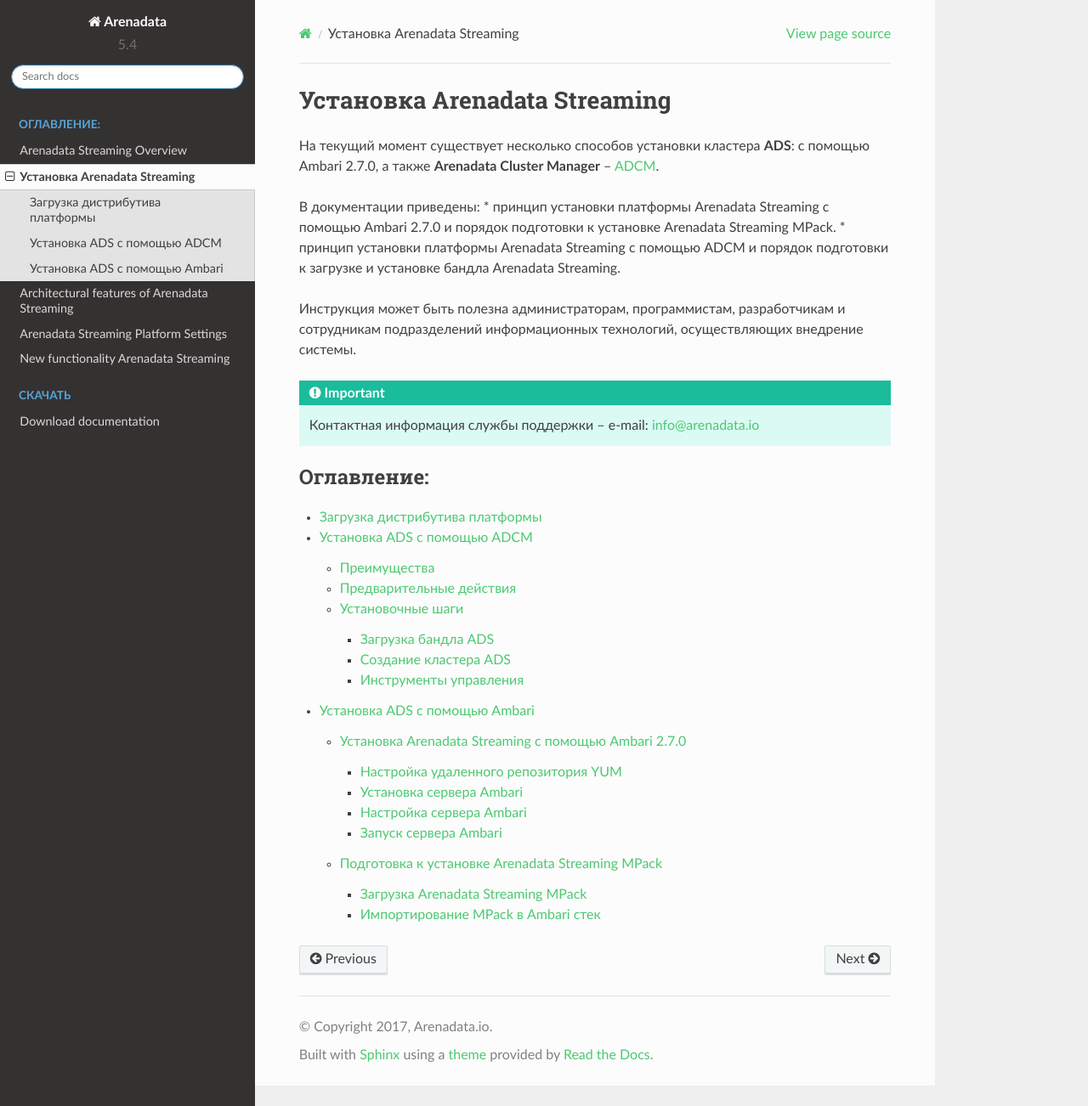
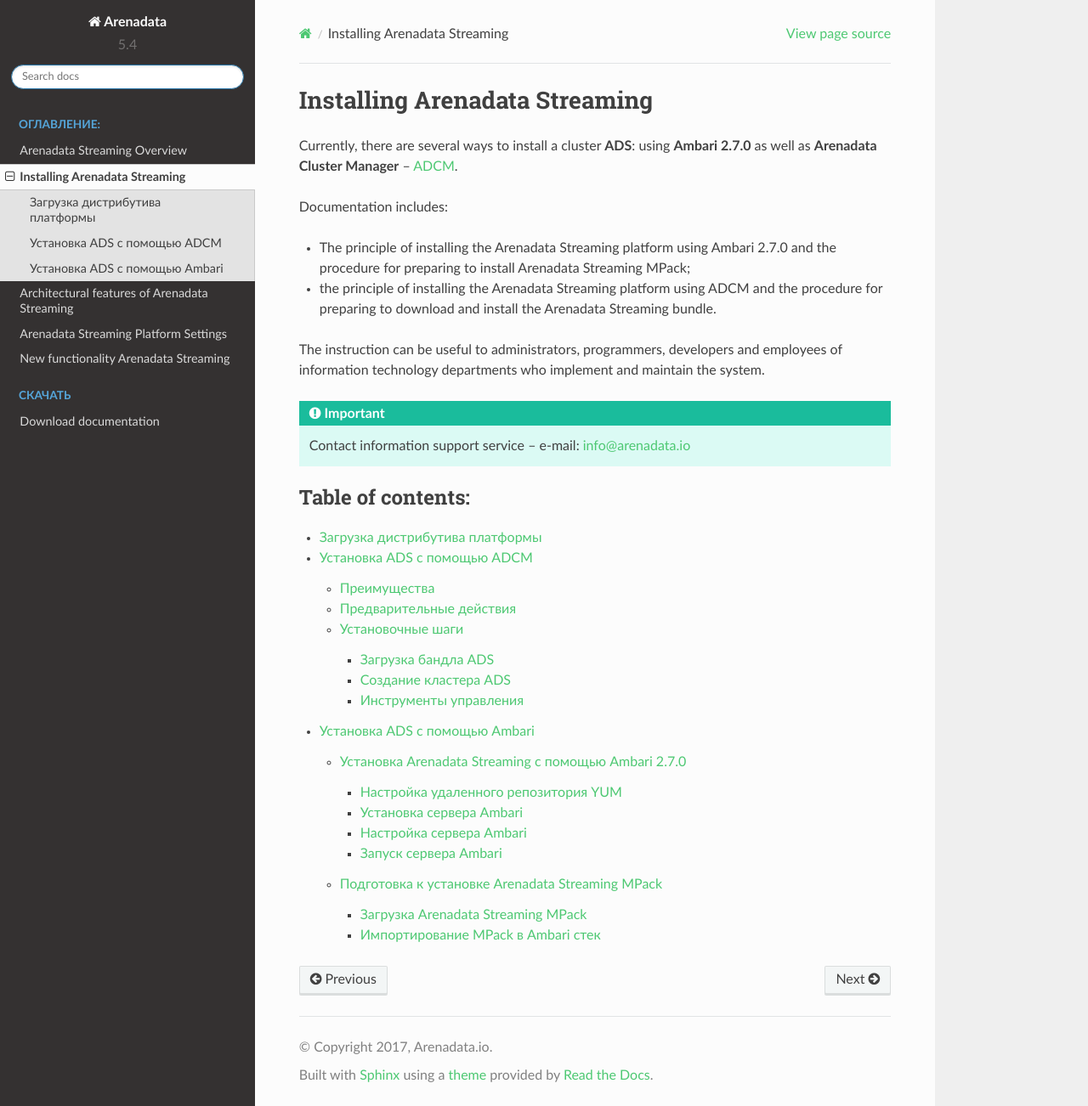
Before and after one commit to arenadata/docs_ads, a Sphinx documentation site: the page built from source/Install/index.rst, in a window 1280 px wide and 1302 px high. Shown: the whole window at 85% size. Built offline with Sphinx 7.4.7 and the Read the Docs theme 2.0.0, drawn with Linux system fonts in a browser that asks for light colours; pages that are not in the unit, such as notebooks, are missing from menus.

Commit message:
Update index.rst

```diff
--- a/source/Install/index.rst
+++ b/source/Install/index.rst
@@ -1,23 +1,22 @@
-.. _ADCM: https://arenadata.tech/products/adcm/
+Installing Arenadata Streaming
+===============================
 
-Установка Arenadata Streaming
-=============================
+Currently, there are several ways to install a cluster **ADS**: using **Ambari 2.7.0** as well as **Arenadata Cluster Manager** -- `ADCM <https://arenadata.tech/products/adcm/>`_.
 
-На текущий момент существует несколько способов установки кластера **ADS**: с помощью Ambari 2.7.0, а также **Arenadata Cluster Manager** -- `ADCM <https://arenadata.tech/products/adcm/>`_.
+Documentation includes:
 
-В документации приведены:
-* принцип установки платформы Arenadata Streaming c помощью Ambari 2.7.0 и порядок подготовки к установке Arenadata Streaming MPack.
-* принцип установки платформы Arenadata Streaming c помощью ADCM и порядок подготовки к загрузке и установке бандла Arenadata Streaming.
++ The principle of installing the Arenadata Streaming platform using Ambari 2.7.0 and the procedure for preparing to install Arenadata Streaming MPack;
++ the principle of installing the Arenadata Streaming platform using ADCM and the procedure for preparing to download and install the Arenadata Streaming bundle.
 
-Инструкция может быть полезна администраторам, программистам, разработчикам и сотрудникам подразделений информационных технологий, осуществляющих внедрение системы.
+The instruction can be useful to administrators, programmers, developers and employees of information technology departments who implement and maintain the system.
 
 
-.. important:: Контактная информация службы поддержки -- e-mail: info@arenadata.io
+.. important:: Contact information support service -- e-mail: info@arenadata.io
 
 
 .. toctree::
    :maxdepth: 3
-   :caption: Оглавление:
+   :caption: Table of contents:
 
    download
    adcm/index
```
